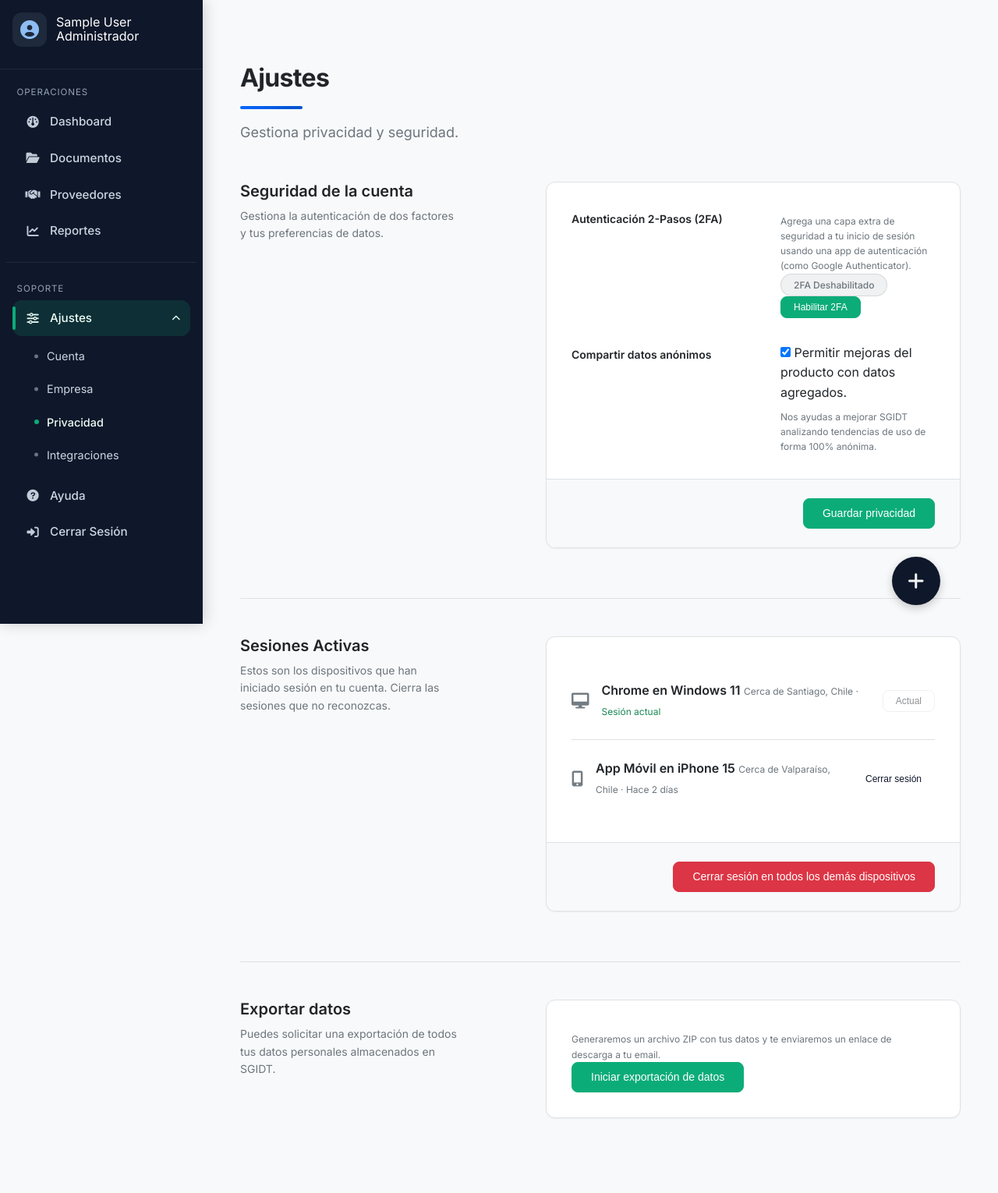
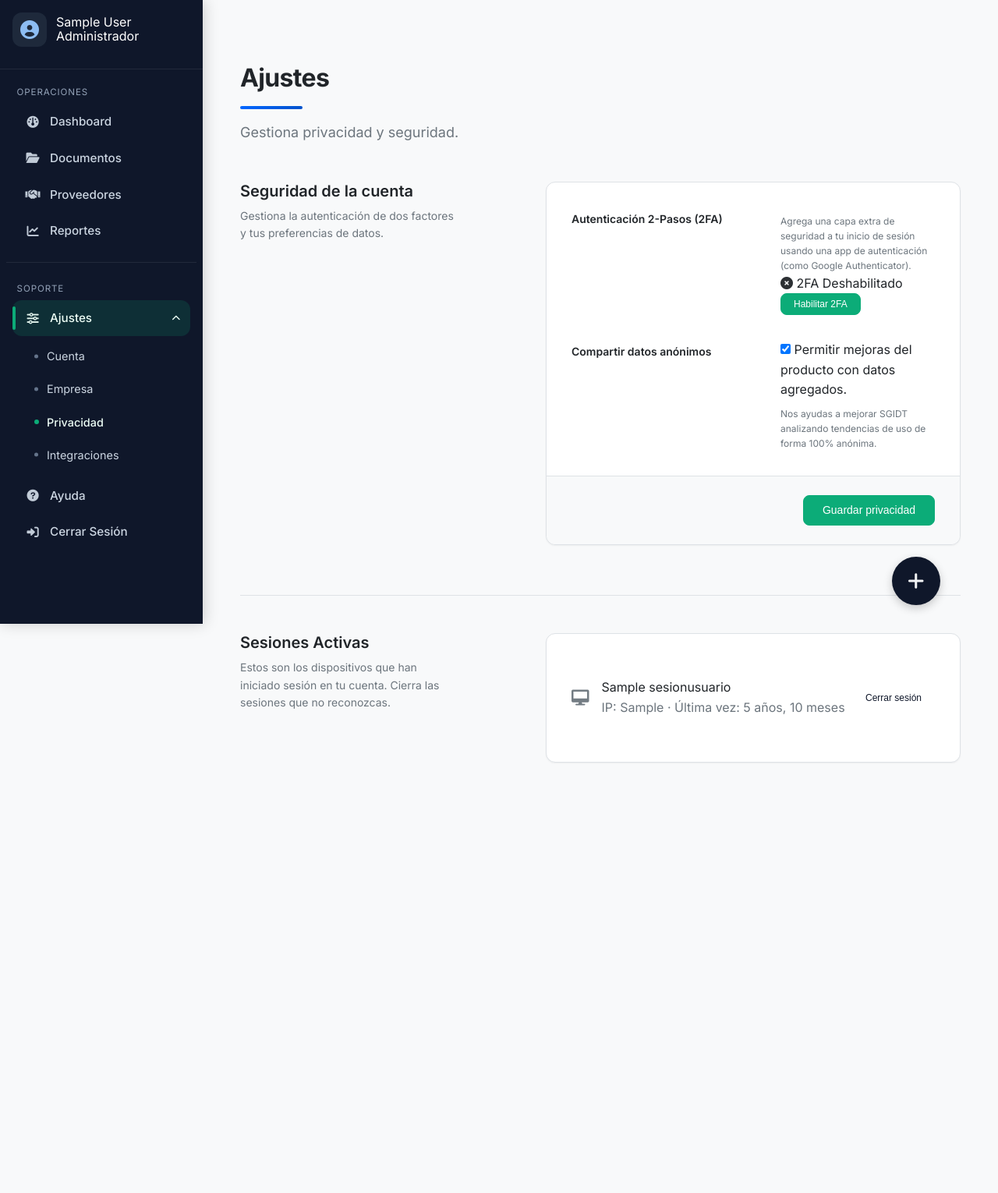
Before and after one commit to NicolasCeronM/sgidt, a Django app: page /panel/ajustes/privacidad/ in a window 1280 px wide. Shown: the whole page at 78% size. After the commit the page ends 978 px from the top, so only its background shows below. Run offline with Django 5.2, Linux system fonts and the light colour scheme; the visitor is signed in with stand-in values (Sample User, id 1); tables that the repository leaves empty hold one stand-in row (values such as "Sample post"); parts of the project's set-up code (start-up, migrations or seed data) failed here and were passed over.

Commit message:
Agregar gestión de sesiones activas y revocación de sesiones en ajustes de privacidad

```diff
--- a/apps/panel/views/ajustes.py
+++ b/apps/panel/views/ajustes.py
@@ -9,6 +9,10 @@
 from django.views.decorators.http import require_POST
 from django.utils.decorators import method_decorator
 import json, pyotp, secrets, os
+
+
+from django.contrib.sessions.models import Session
+from apps.usuarios.models import SesionUsuario
 
 # --- Imports desde otras apps ---
 from apps.integraciones.models import GoogleDriveCredential, DropboxCredential
@@ -202,18 +206,29 @@
 
     def get_context_data(self, **kwargs):
         ctx = super().get_context_data(**kwargs)
-        ctx["user"] = self.request.user
+        user = self.request.user
+        ctx["user"] = user
+
+        # --- NUEVO: Obtener sesiones activas ---
+        # Obtenemos las sesiones asociadas al usuario, ordenadas por la más reciente
+        ctx["sesiones_activas"] = SesionUsuario.objects.filter(user=user).order_by('-last_activity')
+
+        # Pasamos la key actual para identificar "Este dispositivo" en el template
+        ctx["session_key_actual"] = self.request.session.session_key
+
         return ctx
 
     @method_decorator(require_POST)
     def post(self, request, *args, **kwargs):
         user = request.user
 
+        # --- Lógica existente: Habilitar 2FA ---
         if "action_enable_2fa" in request.POST:
             if "2fa_secret" in request.session:
                 del request.session["2fa_secret"]
             return redirect(reverse("panel:ajustes_2fa_setup"))
 
+        # --- Lógica existente: Deshabilitar 2FA ---
         elif "action_disable_2fa" in request.POST:
             user.two_fa_enabled = False
             user.two_fa_secret = None
@@ -225,11 +240,36 @@
 
             return response
 
+        # --- Lógica existente: Preferencias de privacidad ---
         elif "action_update_privacy" in request.POST:
             share_data = "share_data" in request.POST
             user.share_data = share_data
             user.save()
             messages.success(request, "Preferencias de privacidad guardadas.")
+            return redirect(reverse("panel:ajustes_privacidad"))
+
+        # --- NUEVO: Cerrar (Revocar) una sesión remota ---
+        elif "action_revoke_session" in request.POST:
+            session_key = request.POST.get("session_key")
+
+            if session_key:
+                try:
+                    # Buscamos la sesión específica asegurándonos que pertenezca al usuario actual
+                    # para evitar que alguien cierre sesiones de otros usuarios maliciosamente.
+                    sesion_usuario = SesionUsuario.objects.get(
+                        session__session_key=session_key,
+                        user=user
+                    )
+                    # Eliminamos la sesión de Django. Esto invalida la cookie del otro dispositivo.
+                    # Debido al on_delete=models.CASCADE en el modelo, esto también borra el registro en SesionUsuario.
+                    sesion_usuario.session.delete()
+
+                    messages.success(request, "La sesión ha sido cerrada exitosamente.")
+                except SesionUsuario.DoesNotExist:
+                    messages.error(request, "No se encontró la sesión o ya fue cerrada.")
+                except Exception as e:
+                    messages.error(request, f"Error al cerrar sesión: {e}")
+
             return redirect(reverse("panel:ajustes_privacidad"))
 
         return redirect(reverse("panel:ajustes_privacidad"))
--- a/config/settings.py
+++ b/config/settings.py
@@ -88,6 +88,7 @@
     "django.contrib.auth.middleware.AuthenticationMiddleware",
     "django.contrib.messages.middleware.MessageMiddleware",
     "django.middleware.clickjacking.XFrameOptionsMiddleware",
+    "apps.usuarios.middleware.ActiveSessionMiddleware",
 ]
 
 ROOT_URLCONF = "config.urls"
--- a/templates/panel/ajustes/_privacidad.html
+++ b/templates/panel/ajustes/_privacidad.html
@@ -1,4 +1,7 @@
-<div class="settings-section row">
+{% load static %}
+
+<!-- SECCIÓN 1: SEGURIDAD DE LA CUENTA (2FA Y DATOS) -->
+<div class="settings-section row mb-5">
   <div class="col-md-4 settings-section-info">
     <h4>Seguridad de la cuenta</h4>
     <p>Gestiona la autenticación de dos factores y tus preferencias de datos.</p>
@@ -9,38 +12,43 @@
         {% csrf_token %}
         <div class="card-body p-4">
 
-          <div class="settings-row">
-            <div class="settings-label">
+          <!-- 2FA Setting -->
+          <div class="settings-row mb-4 pb-4 border-bottom">
+            <div class="settings-label fw-bold mb-2">
               Autenticación 2-Pasos (2FA)
             </div>
             <div class="settings-field">
-              <p class="settings-help mb-3">Agrega una capa extra de seguridad a tu inicio de sesión usando una app de autenticación (como Google Authenticator).</p>
+              <p class="settings-help text-muted mb-3">Agrega una capa extra de seguridad a tu inicio de sesión usando una app de autenticación (como Google Authenticator).</p>
 
               {% if user.two_fa_enabled %}
-                <span class="status-badge connected mb-2">2FA Habilitado</span>
-                <div class="d-flex gap-2">
+                <span class="badge bg-success mb-2 p-2"><i class="fas fa-check-circle me-1"></i> 2FA Habilitado</span>
+                <div class="d-flex gap-2 mt-2">
                   <button class="btn btn-sm btn-outline-danger" type="submit" name="action_disable_2fa">Deshabilitar 2FA</button>
                   <a href="{% url 'panel:ajustes_2fa_recovery' %}" class="btn btn-sm btn-outline-secondary">Ver códigos de recuperación</a>
                 </div>
               {% else %}
-                <span class="status-badge disconnected mb-2">2FA Deshabilitado</span>
-                <button class="btn btn-sm btn-primary" type="submit" name="action_enable_2fa">Habilitar 2FA</button>
+                <span class="badge bg-secondary mb-2 p-2"><i class="fas fa-times-circle me-1"></i> 2FA Deshabilitado</span>
+                <div class="mt-2">
+                    <button class="btn btn-sm btn-primary" type="submit" name="action_enable_2fa">Habilitar 2FA</button>
+                </div>
               {% endif %}
             </div>
           </div>
 
+          <!-- Privacy Setting -->
           <div class="settings-row">
-            <div class="settings-label">Compartir datos anónimos</div>
+            <div class="settings-label fw-bold mb-2">Compartir datos anónimos</div>
             <div class="settings-field">
               <div class="form-check form-switch">
                 <input class="form-check-input" type="checkbox" id="share_data" name="share_data" {% if user.share_data %}checked{% endif %}>
                 <label class="form-check-label" for="share_data">Permitir mejoras del producto con datos agregados.</label>
               </div>
-              <div class="settings-help">Nos ayudas a mejorar SGIDT analizando tendencias de uso de forma 100% anónima.</div>
+              <div class="settings-help text-muted small mt-1">Nos ayudas a mejorar SGIDT analizando tendencias de uso de forma 100% anónima.</div>
             </div>
           </div>
+
         </div>
-        <div class="card-footer settings-actions">
+        <div class="card-footer settings-actions bg-light text-end">
           <button class="btn btn-primary" type="submit" name="action_update_privacy">Guardar privacidad</button>
         </div>
       </form>
@@ -48,6 +56,7 @@
   </div>
 </div>
 
+<!-- SECCIÓN 2: SESIONES ACTIVAS (NUEVO) -->
 <div class="settings-section row">
   <div class="col-md-4 settings-section-info">
     <h4>Sesiones Activas</h4>
@@ -56,43 +65,66 @@
   <div class="col-md-8 settings-section-content">
     <div class="card">
       <div class="card-body p-4">
-        <ul class="session-list">
-          <li class="session-item">
-            <div class="session-icon"><i class="fas fa-desktop"></i></div>
-            <div class="session-details">
-              <strong>Chrome en Windows 11</strong>
-              <span>Cerca de Santiago, Chile · <span class="text-success">Sesión actual</span></span>
+        {% if sesiones_activas %}
+            <ul class="session-list list-unstyled mb-0">
+              {% for sesion in sesiones_activas %}
+                <li class="session-item d-flex align-items-center mb-4 {% if not forloop.last %}pb-3 border-bottom{% endif %}">
+
+                  <!-- Icono del dispositivo -->
+                  <div class="session-icon me-3 fs-3 text-secondary">
+                    {% if sesion.device_type == 'mobile' %}
+                      <i class="fas fa-mobile-alt"></i>
+                    {% elif sesion.device_type == 'tablet' %}
+                      <i class="fas fa-tablet-alt"></i>
+                    {% else %}
+                      <i class="fas fa-desktop"></i>
+                    {% endif %}
+                  </div>
+
+                  <!-- Detalles de la sesión -->
+                  <div class="session-details flex-grow-1">
+                    <div class="fw-bold text-dark">{{ sesion.device_name }}</div>
+                    <div class="small text-muted">
+                      IP: {{ sesion.ip }} ·
+                      {% if sesion.session.session_key == session_key_actual %}
+                        <span class="text-success fw-bold">Sesión actual</span>
+                      {% else %}
+                        Última vez: {{ sesion.last_activity|timesince }}
+                      {% endif %}
+                    </div>
+                  </div>
+
+                  <!-- Botones de acción -->
+                  <div class="ms-3">
+                    {% if sesion.session.session_key == session_key_actual %}
+                       <button class="btn btn-sm btn-outline-secondary" disabled>Actual</button>
+                    {% else %}
+                       <form method="post" style="display:inline;">
+                         {% csrf_token %}
+                         <input type="hidden" name="session_key" value="{{ sesion.session.session_key }}">
+                         <button type="submit" name="action_revoke_session" class="btn btn-sm btn-outline-danger">
+                           Cerrar sesión
+                         </button>
+                       </form>
+                    {% endif %}
+                  </div>
+
+                </li>
+              {% endfor %}
+            </ul>
+        {% else %}
+            <div class="text-center text-muted py-3">
+                <i class="fas fa-info-circle me-1"></i> No hay información detallada de sesiones disponible.
             </div>
-            <button class="btn btn-sm btn-outline-secondary ms-auto" disabled>Actual</button>
-          </li>
-          <li class="session-item">
-            <div class="session-icon"><i class="fas fa-mobile-alt"></i></div>
-            <div class="session-details">
-              <strong>App Móvil en iPhone 15</strong>
-              <span>Cerca de Valparaíso, Chile · Hace 2 días</span>
-            </div>
-            <button class="btn btn-sm btn-outline-danger ms-auto">Cerrar sesión</button>
-          </li>
-        </ul>
+        {% endif %}
       </div>
-      <div class="card-footer settings-actions">
-        <button class="btn btn-danger" type="submit" name="action_logout_all">Cerrar sesión en todos los demás dispositivos</button>
+
+      <!-- Opcional: Botón global (requiere lógica adicional en la vista si deseas implementarlo) -->
+      <!--
+      <div class="card-footer settings-actions bg-light text-end">
+        <button class="btn btn-danger" type="button" disabled title="Funcionalidad en desarrollo">Cerrar sesión en todos los demás dispositivos</button>
       </div>
+      -->
     </div>
   </div>
 </div>
-
-<div class="settings-section row">
-  <div class="col-md-4 settings-section-info">
-    <h4>Exportar datos</h4>
-    <p>Puedes solicitar una exportación de todos tus datos personales almacenados en SGIDT.</p>
-  </div>
-  <div class="col-md-8 settings-section-content">
-    <div class="card">
-      <div class="card-body p-4">
-        <p class="settings-help mb-3">Generaremos un archivo ZIP con tus datos y te enviaremos un enlace de descarga a tu email.</p>
-        <button class="btn btn-primary" type="submit" name="action_export_data">Iniciar exportación de datos</button>
-      </div>
-    </div>
-  </div>
-</div>
```
Also changed, not shown: apps/usuarios/middleware.py (added, +65 -0 lines), apps/usuarios/models.py (+17 -11 lines), apps/usuarios/migrations/0004_sesionusuario.py (added).
